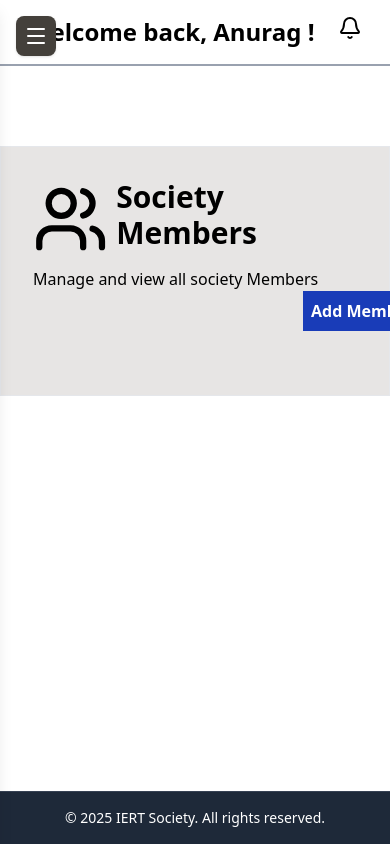
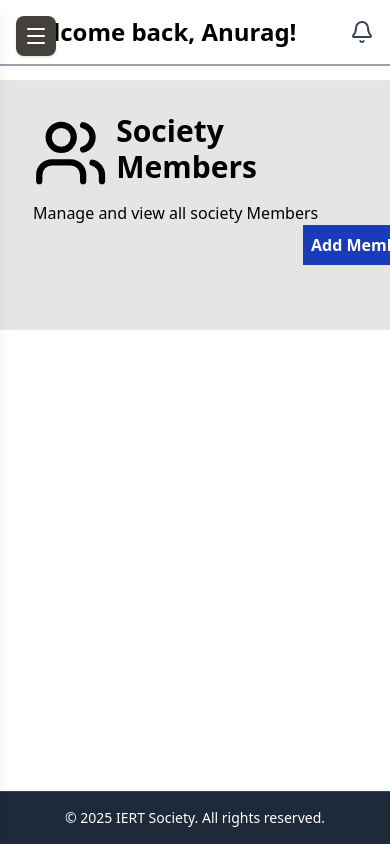
Before and after one commit to Hasan-1-6/Neighbor.ly, a React (Vite) app in the folder frontend/Neighbor.ly/: page /members in a window 390 px wide. Built offline with nearby package versions, Linux system fonts and the light colour scheme.

Commit message:
fixed overall responsiveness

```diff
--- a/frontend/Neighbor.ly/src/App.jsx
+++ b/frontend/Neighbor.ly/src/App.jsx
@@ -29,7 +29,7 @@ function App() {
           <div className='flex min-h-screen overflow-hidden'>
             <Sidebar collapsed={collapsed} setCollapsed={setCollapsed} />
             <MainWrapper collapsed={collapsed}>
-              <Topbar />
+              <Topbar collapsed={collapsed} />
               <main className='flex overflow-y-auto relative'>
                 <Outlet />
               </main>
--- a/frontend/Neighbor.ly/src/sides/Topbar.jsx
+++ b/frontend/Neighbor.ly/src/sides/Topbar.jsx
@@ -1,24 +1,34 @@
-import React from 'react'
-import { useState } from 'react'
-import { Bell, Settings, UserCircle } from 'lucide-react'
+import React, { useState } from 'react'
+import { Bell } from 'lucide-react'
 import { Link } from 'react-router-dom'
 
-const Topbar = () => {
-    const [adminName, setadminName] = useState("Anurag")
-    const [flatNo, setflatNo] = useState("")
+const Topbar = ({ collapsed }) => {
+  const [adminName] = useState("Anurag")
+  const [flatNo] = useState("")
+
   return (
-    <div className='flex top-0 w-screen justify-around  p-4 border-b-2 border-gray-400 md:absolute left-20'>
-      <div>
-        <h1 className='text-center font-bold text-2xl'>Welcome back, {adminName} ! </h1>
-        <p className='text-center block'>{flatNo}</p>
-        </div>
+    <div
+      className={`fixed top-0 right-0 bg-white border-b-2 border-gray-400 z-30
+      flex items-center justify-between p-4 transition-all duration-300
+      w-full md:w-auto ${collapsed ? 'md:left-20' : 'md:left-64'}`}
+    >
 
-          <nav>
-            <ul className='flex flex-col md:flex-row'>
-              <li><Link to='/notification'><Bell /></Link></li>
-            </ul>
-          </nav>
+      <div className="flex flex-col">
+        <h1 className="font-bold text-2xl text-center md:text-left">
+          Welcome back, {adminName}!
+        </h1>
+        <p className="text-center md:text-left">{flatNo}</p>
+      </div>
 
+
+      <div className="flex items-center justify-center md:justify-end w-auto md:w-[100px]">
+        <Link
+          to="/notification"
+          className="flex items-center justify-center text-gray-700 hover:text-gray-900"
+        >
+          <Bell className="w-6 h-6" />
+        </Link>
+      </div>
     </div>
   )
 }
--- a/frontend/Neighbor.ly/src/user/Members.jsx
+++ b/frontend/Neighbor.ly/src/user/Members.jsx
@@ -3,16 +3,14 @@ import {Users} from 'lucide-react'
 const Members = () => {
   return (
    <>
-   <main className='relative w-full border-1 border-gray-200 bg-stone-200 mt-20 md:mt-24 md:ml-72 md:right-3 flex-1 p-4 md:p-6'>
+   <main className='relative w-full border-1 border-gray-200 bg-stone-200 mt-20 md:mt-24 md:right-3 flex-1 p-4 md:p-8'>
       <section className='mb-8 p-4'>
         <div className='flex gap-2'>
         <Users className={`size-20 md:size-11 lg:size-10`} />
          <h1 className='font-bold text-3xl mb-4'>Society Members</h1>
          </div>
           <p>Manage and view all society Members</p>
-          <div>
-          <button className='border-none bg-blue-800 p-2 text-white font-bold relative left-10/12'>Add Member</button>
-          </div>
+          <button className='border-none bg-blue-800 p-2 text-white font-bold relative top-0 left-10/12'>Add Member</button>
       </section>
 
    </main>
```
